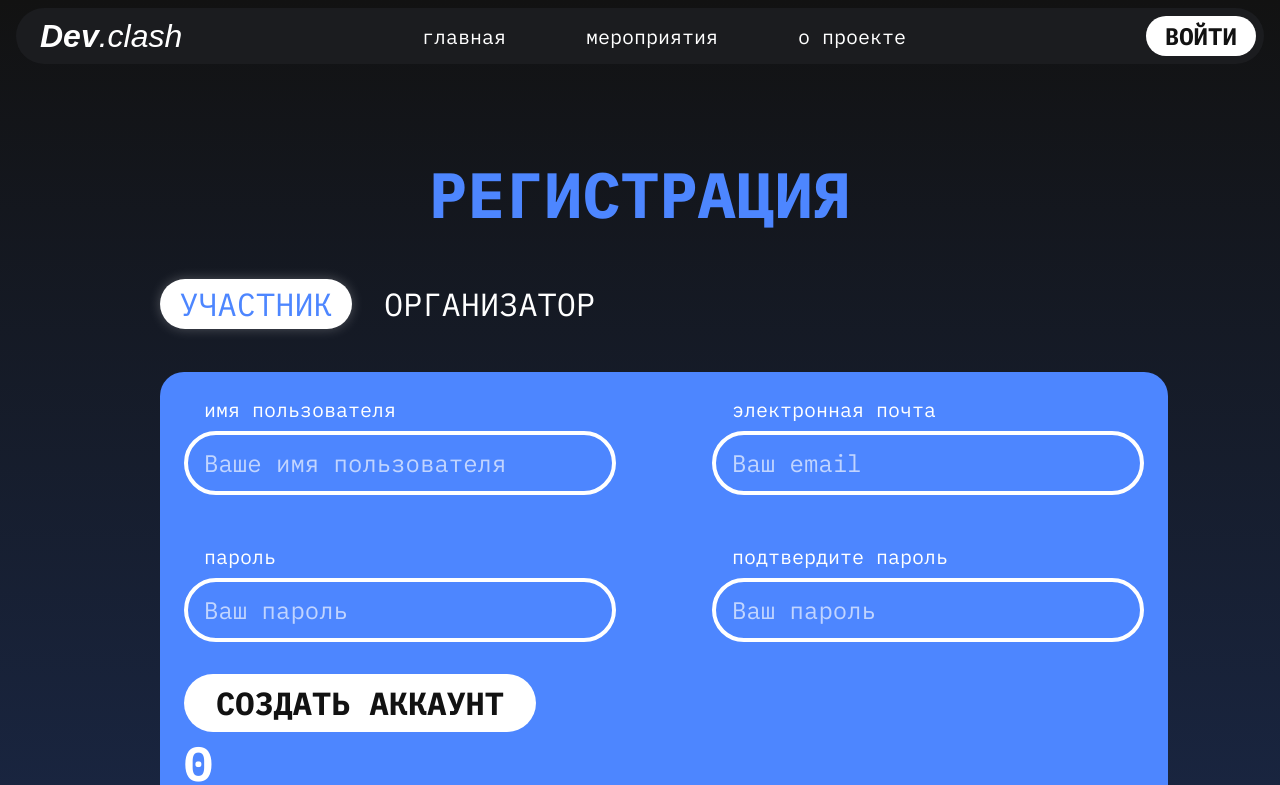
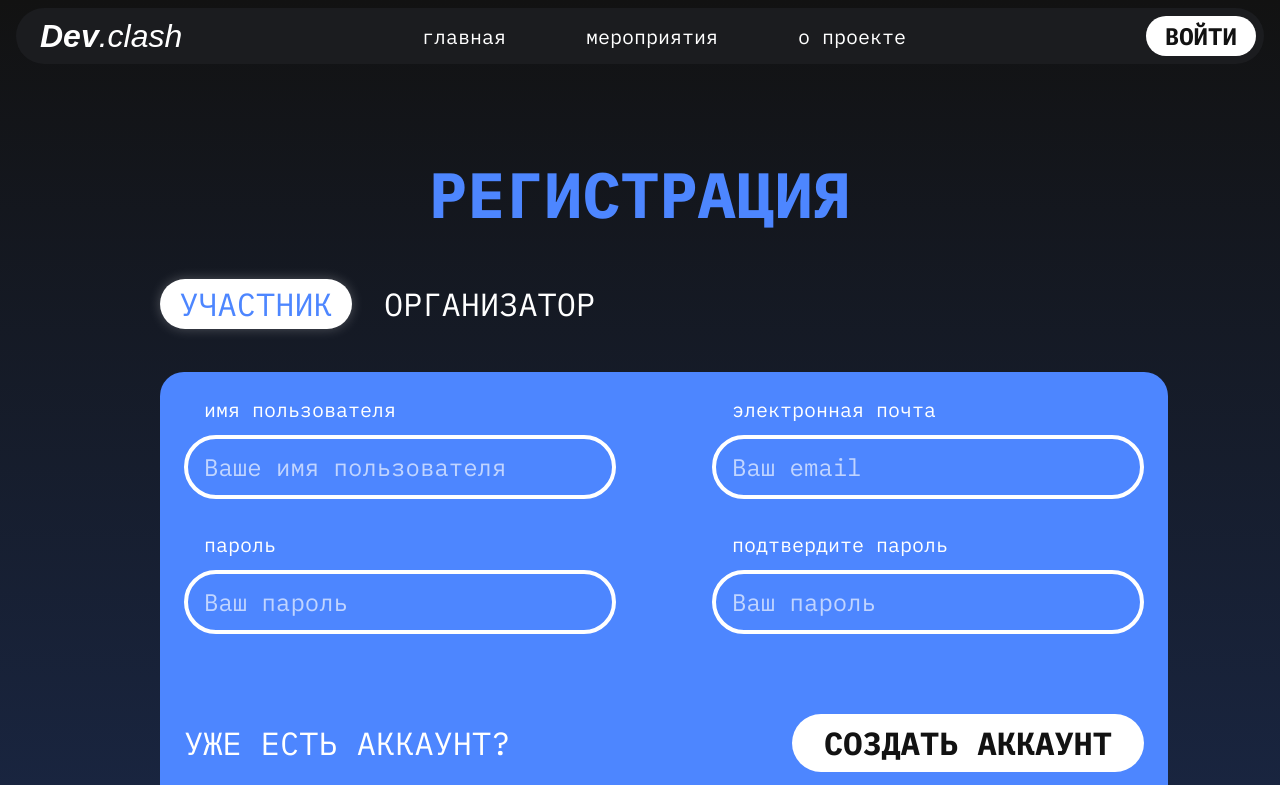
Before and after one commit to goawwer/DevClash, a Next.js app: page /register in a window 1280 px wide. Shown: the top 785 px of the page. Built offline with nearby package versions, Linux system fonts and the light colour scheme; a web font is replaced by a local one.

Commit message:
Styllized form, inputs and coorect form accessability

```diff
--- a/src/features/forms/inputs/options/username.option.ts
+++ b/src/features/forms/inputs/options/username.option.ts
@@ -1,7 +1,7 @@
 export const usernameOptions = {
 	required: "Введите имя пользователя",
 	pattern: {
-		value: /^[a-zA-Z0-9]{1,31}$/,
-		message: "Только латинские буквы и цифры, до 31 символа",
+		value: /^[a-zA-Z0-9]{3,31}$/,
+		message: "Только латинские буквы и цифры, от 3 до 31 символа",
 	},
 };
--- a/src/features/forms/inputs/ui/EmailInput.tsx
+++ b/src/features/forms/inputs/ui/EmailInput.tsx
@@ -16,6 +16,7 @@ const EmailInput = forwardRef<HTMLInputElement, EmailInputProps>(
 				ref={ref}
 				{...register}
 				{...props}
+				aria-label="Email"
 			/>
 		);
 	}
--- a/src/features/forms/inputs/ui/PasswordInput.tsx
+++ b/src/features/forms/inputs/ui/PasswordInput.tsx
@@ -20,6 +20,7 @@ const PasswordInput = forwardRef<HTMLInputElement, PasswordInputProps>(
 				ref={ref}
 				{...register}
 				{...props}
+				aria-label={label}
 			/>
 		);
 	}
--- a/src/features/forms/inputs/ui/UsernameInput.tsx
+++ b/src/features/forms/inputs/ui/UsernameInput.tsx
@@ -16,6 +16,7 @@ const UsernameInput = forwardRef<HTMLInputElement, UsernameInputProps>(
 				ref={ref}
 				{...register}
 				{...props}
+				aria-label="Username"
 			/>
 		);
 	}
--- a/src/shared/ui/buttons/BaseButton.module.scss
+++ b/src/shared/ui/buttons/BaseButton.module.scss
@@ -15,7 +15,7 @@
 		font-size: var(--large-font-size);
 	}
 
-	&:hover {
+	&:hover, &:focus, &:focus-visible {
 		transition: all 0.2s ease-in;
 		filter: drop-shadow(0 0 6px rgba(255, 255, 255, 0.8));
 	}
--- a/src/shared/ui/chooser/Chooser.module.scss
+++ b/src/shared/ui/chooser/Chooser.module.scss
@@ -20,7 +20,7 @@
 			filter: drop-shadow(0 0 6px rgba(255, 255, 255, 0.25));
 		}
 
-		&:hover {
+		&:hover, &:focus, &:focus-visible {
 			transition: 0.25s all ease-in;
 			filter: drop-shadow(0 0 6px rgba(255, 255, 255, 0.8));
 		}
--- a/src/shared/ui/inputs/Input.module.scss
+++ b/src/shared/ui/inputs/Input.module.scss
@@ -18,6 +18,7 @@
 		padding-left: 1.25rem;
 		font-size: var(--mid-font-size);
 		font-weight: var(--regular-font-weight);
+		margin-bottom: 0.25rem;
 	}
 
 	&__input {
@@ -26,16 +27,24 @@
 		border: 0.25rem solid var(--white-color);
 		border-radius: 1000rem;
 		font-size: var(--large-font-size);
+		transition: all 0.1s ease;
 
 		&::placeholder {
 			color: var(--white-color);
 			opacity: 0.65;
 		}
+
+		&:focus, &:focus-visible {
+			box-shadow: 0 0 0.5rem var(--white-color);
+		}
 	}
 
 	&__error {
+		padding-left: 1.25rem;
+		text-wrap: wrap;
 		margin-top: 0.25rem;
 		color: var(--white-color);
 		animation: error 0.25s ease-in-out forwards;
+		font-style: italic;
 	}
 }
--- a/src/shared/ui/inputs/Input.tsx
+++ b/src/shared/ui/inputs/Input.tsx
@@ -5,7 +5,7 @@ import type { InputType } from "./type";
 const Input = forwardRef<HTMLInputElement, InputType>(
 	({ label, error, width = 25, ...props }, ref) => {
 		return (
-			<div className={styles.input}>
+			<div className={styles.input} style={{ width: `${width}rem` }}>
 				{label && (
 					<label className={styles.input__label} htmlFor={props.id}>
 						{label}
@@ -17,7 +17,7 @@ const Input = forwardRef<HTMLInputElement, InputType>(
 					ref={ref}
 					style={{ width: `${width}rem` }}
 				/>
-				{error && <span className={styles.input__error}>{error}</span>}
+				{error && <span className={styles.input__error}>* {error}</span>}
 			</div>
 		);
 	}
--- a/src/widgets/forms/register/ui/RegiserForm.module.scss
+++ b/src/widgets/forms/register/ui/RegiserForm.module.scss
@@ -4,8 +4,27 @@
 	&__inputs {
 		display: flex;
 		justify-content: space-between;
-		gap: 3rem;
+		row-gap: 2rem;
+		column-gap: 4rem;
 		flex-wrap: wrap;
-		margin-bottom: 2rem;
+		margin-bottom: 5rem;
+	}
+
+	&__buttons {
+		display: flex;
+		justify-content: space-between;
+		align-items: center;
+	}
+
+	&__loginLink {
+		color: var(--white-color);
+		font-size: var(--giant-font-size);
+		font-weight: var(--regular-font-weight);
+		text-transform: uppercase;
+
+		&:hover, &:focus-visible, &:focus {
+			transition: all 0.2s ease-in;
+		filter: drop-shadow(0 0 6px rgba(255, 255, 255, 0.8));
+		}
 	}
 }
--- a/src/widgets/forms/register/ui/RegiserForm.tsx
+++ b/src/widgets/forms/register/ui/RegiserForm.tsx
@@ -13,6 +13,7 @@ import {
 } from "@/features/forms";
 import { BaseButton } from "@/shared/ui";
 import { useState } from "react";
+import Link from "next/link";
 
 type FormValues = User & {
 	confirmPassword: string;
@@ -36,7 +37,7 @@ const RegisterForm = () => {
 	const password = watch("password");
 
 	return (
-		<form className={styles.form} onSubmit={handleSubmit(onSubmit)}>
+		<form className={styles.form} onSubmit={handleSubmit(onSubmit)} aria-label="Форма регистрации">
 			<div className={styles.form__inputs}>
 				<UsernameInput
 					width={27}
@@ -59,7 +60,7 @@ const RegisterForm = () => {
 				<PasswordInput
 					width={27}
 					label="подтвердите пароль"
-					error={errors.password?.message}
+					error={errors.confirmPassword?.message}
 					register={register("confirmPassword", {
 						validate: (value) =>
 							value === password || "Пароли не совпадают",
@@ -67,6 +68,7 @@ const RegisterForm = () => {
 				/>
 			</div>
 			<div className={styles.form__buttons}>
+				<Link href={"/login"} className={styles.form__loginLink}>Уже есть аккаунт?</Link>
 				<BaseButton type="submit">Создать аккаунт</BaseButton>
 			</div>
 			<h2>{a}</h2>
```
